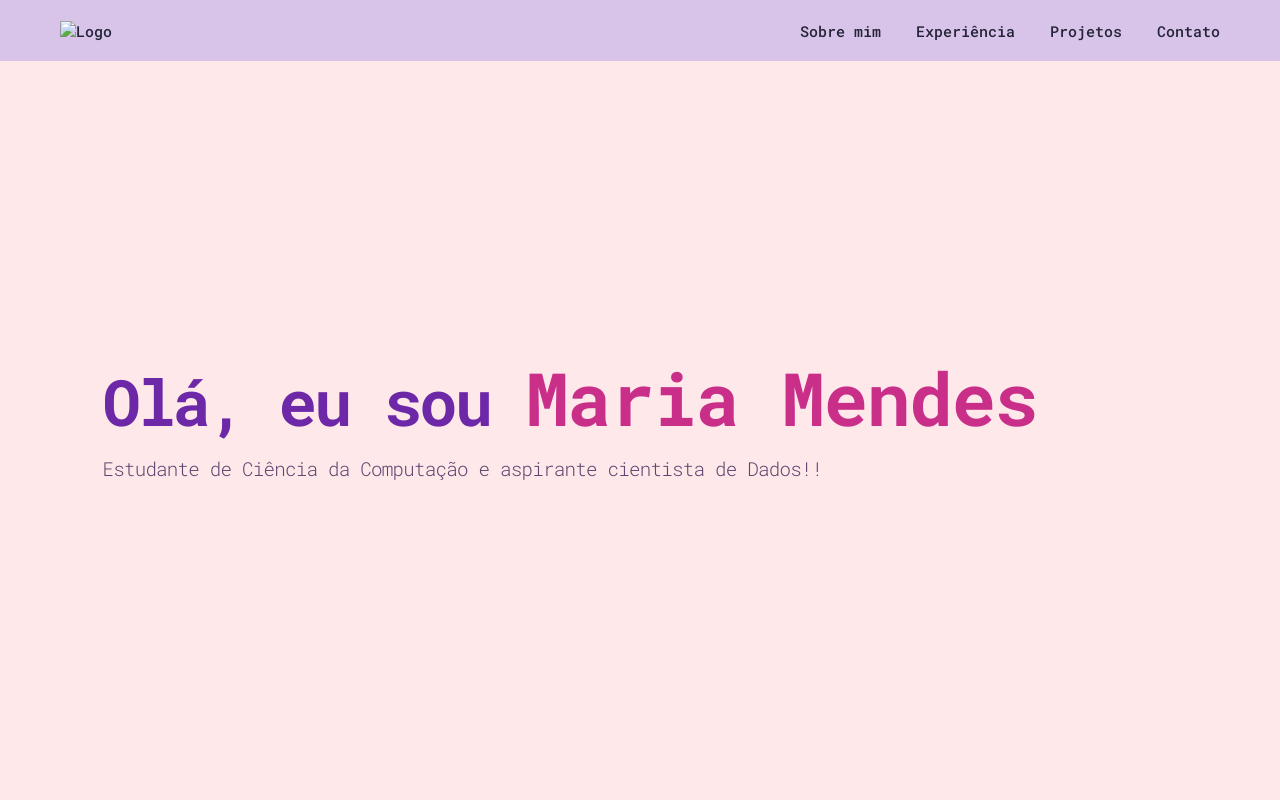
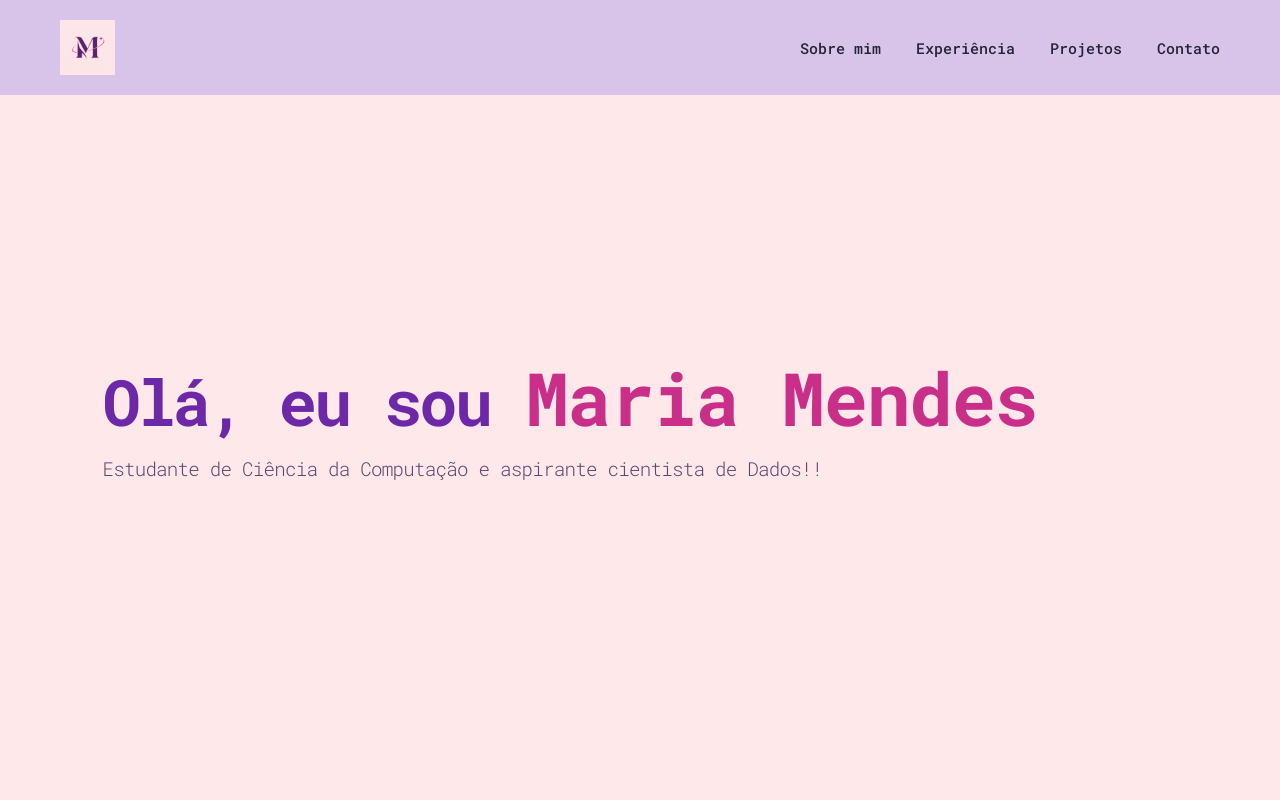
Before and after one commit to mendeseduarda/portfolio-eng-software, a plain HTML site: page index.html in a window 1280 px wide. Shown: the top 800 px of the page. Drawn offline with Linux system fonts and the light colour scheme.

Commit message:
fix:correcao de caminho para imagem logo

```diff
--- a/index.html
+++ b/index.html
@@ -9,7 +9,7 @@
     <header>
     <nav>
         <ul>
-        <li><a href="#home"><img src="logo.png" alt="Logo"></a></li>
+        <li><a href="#home"><img src="img/logo.png" alt="Logo"></a></li>
         <li><a href="#sobre-mim">Sobre mim</a></li>
         <li><a href="#experiencia">Experiência</a></li>
         <li><a href="#projetos">Projetos</a></li>
```
